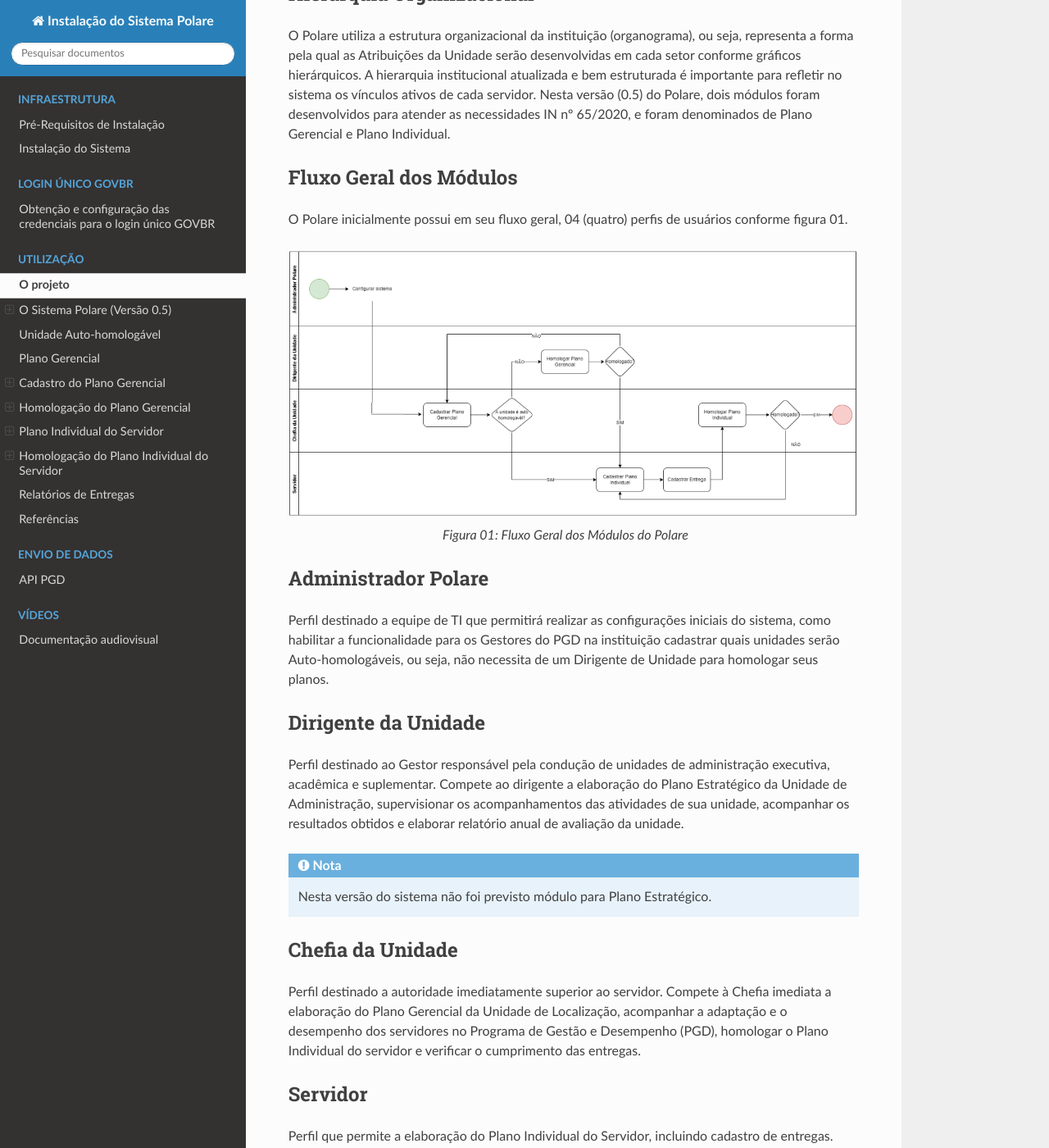
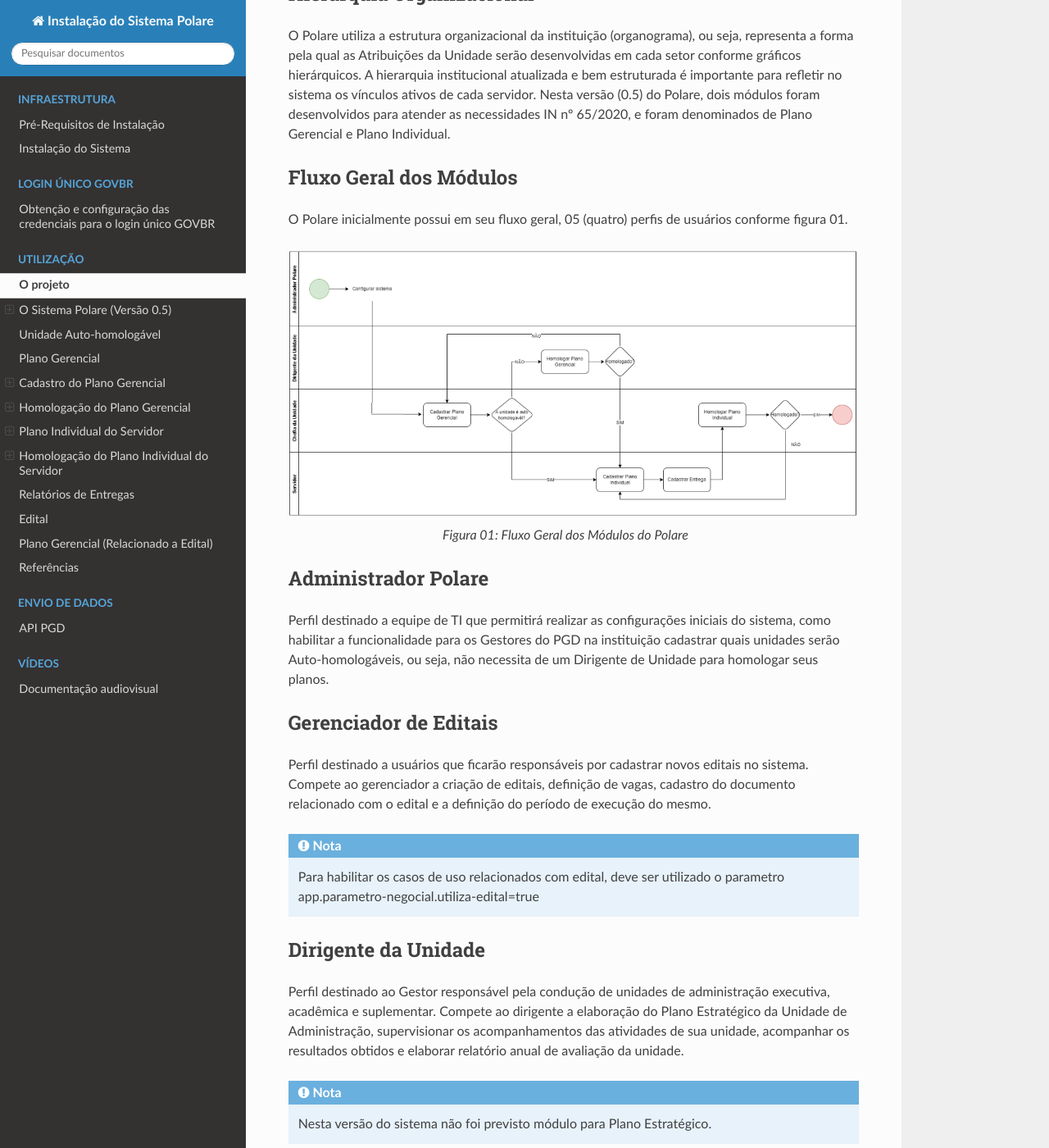
Before and after one commit to danielschmitz/polare-docs, a Sphinx documentation site: the page built from docs/utilizacao.rst, in a window 1280 px wide and 1400 px high, scrolled down 901 px. Shown: the whole window at 82% size. Built offline with Sphinx 7.4.7 and the Read the Docs theme 2.0.0, drawn with Linux system fonts in a browser that asks for light colours; some of the changed text lies outside the part shown.

Commit message:
feat: adicionada documentação referente a editais

```diff
--- a/docs/utilizacao.rst
+++ b/docs/utilizacao.rst
@@ -42,7 +42,7 @@
 Fluxo Geral dos Módulos
 -----------------------
 
-O Polare inicialmente possui em seu fluxo geral, 04 (quatro) perfis de usuários conforme figura 01.
+O Polare inicialmente possui em seu fluxo geral, 05 (quatro) perfis de usuários conforme figura 01.
 
 .. figure:: /_static/img/utilizacao/01_Figura_Fluxo.png
     :align: center
@@ -56,6 +56,17 @@
 Perfil destinado a equipe de TI que permitirá realizar as configurações iniciais do sistema, como habilitar a
 funcionalidade para os Gestores do PGD na instituição cadastrar quais unidades serão Auto-homologáveis, ou
 seja, não necessita de um Dirigente de Unidade para homologar seus planos.
+
+
+Gerenciador de Editais
+--------------------
+
+Perfil destinado a usuários que ficarão responsáveis por cadastrar novos editais no sistema.
+Compete ao gerenciador a criação de editais, definição de vagas, cadastro do documento relacionado com
+o edital e a definição do período de execução do mesmo.
+
+.. note::
+    Para habilitar os casos de uso relacionados com edital, deve ser utilizado o parametro app.parametro-negocial.utiliza-edital=true
 
 
 Dirigente da Unidade
@@ -559,6 +570,52 @@
     Figura 41: Relatório Geral
 
 
+Edital
+========================
+
+Funcionalidade que permite visualizar os editais disponíveis na instituição, caso o usuário seja um gerenciador de editais
+erá possível cadastrar ou editar editais já inseridos no sistema. Os editais definem as regras que os planos gerenciais
+relacionados vão seguir em questão de período de inscrição e quantidade de vagas. O cadastro de Plano Gerencial será associado
+a um edital previamente cadastrado conforme as figuras
+conforme as figuras 42, 43, 44 e 45.
+
+.. figure:: /_static/img/utilizacao/42_Figura_Listagem_Editais.png
+    :align: center
+
+    Figura 42: Listagem Editais
+
+.. figure:: /_static/img/utilizacao/43_Figura_Cadastro_Edital.png
+    :align: center
+
+    Figura 43: Cadastro de Edital
+
+
+.. figure:: /_static/img/utilizacao/44_Figura_Confirmacao_Cadastro_Edital.png
+    :align: center
+
+    Figura 44: Confirmação do Cadastro de Edital
+
+
+.. figure:: /_static/img/utilizacao/45_Figura_Listar_Edital_Cadastrado.png
+    :align: center
+
+    Figura 45: Listagem de Edital Cadastrado
+
+
+Plano Gerencial (Relacionado a Edital)
+========================
+
+Quando o sitema faz utilização de editais o cadastro de Plano Gerencial sofre uma pequena modificação, habilitando
+campo para relacionar o edital que vai ser definir as regras para participação no plano, como período de inscrição
+e a quantidade de vagas que definirá o número de planos individuais que podem ser relacionados ao edital, conforme figura 46.
+
+
+.. figure:: /_static/img/utilizacao/46_Figura_Relaciona_Edital_Plano_Gerencial.png
+    :align: center
+
+    Figura 46: Relacionamento de Edital em Plano Gerencial
+
+
 Referências
 ===========
 
```
Also changed, not shown: docs/requirements.txt (+24 -27 lines), docs/_static/img/utilizacao/42_Figura_Listagem_Editais.png (added), docs/_static/img/utilizacao/43_Figura_Cadastro_Edital.png (added), docs/_static/img/utilizacao/44_Figura_Confirmacao_Cadastro_Edital.png (added), docs/_static/img/utilizacao/45_Figura_Listar_Edital_Cadastrado.png (added), docs/_static/img/utilizacao/46_Figura_Relaciona_Edital_Plano_Gerencial.png (added).
